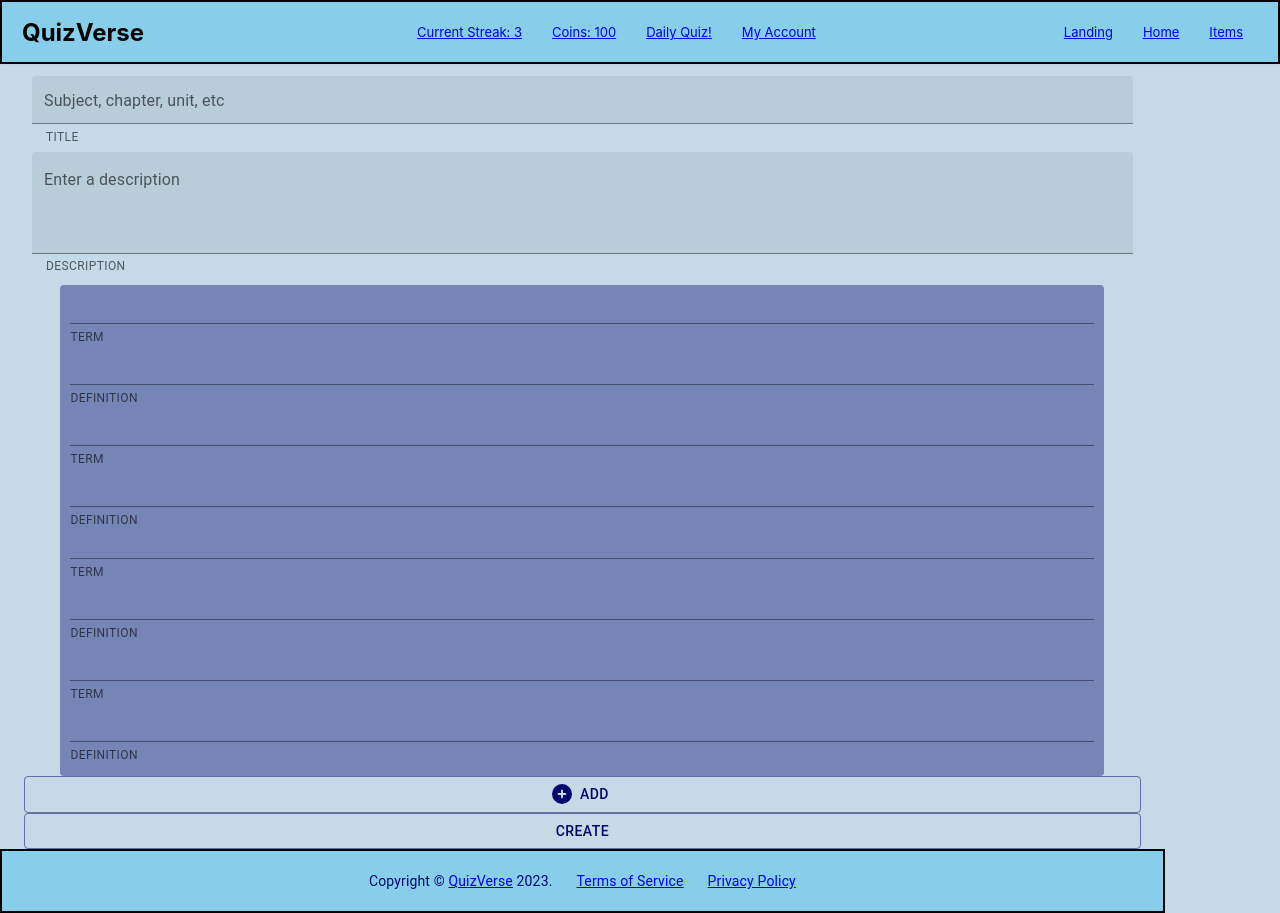
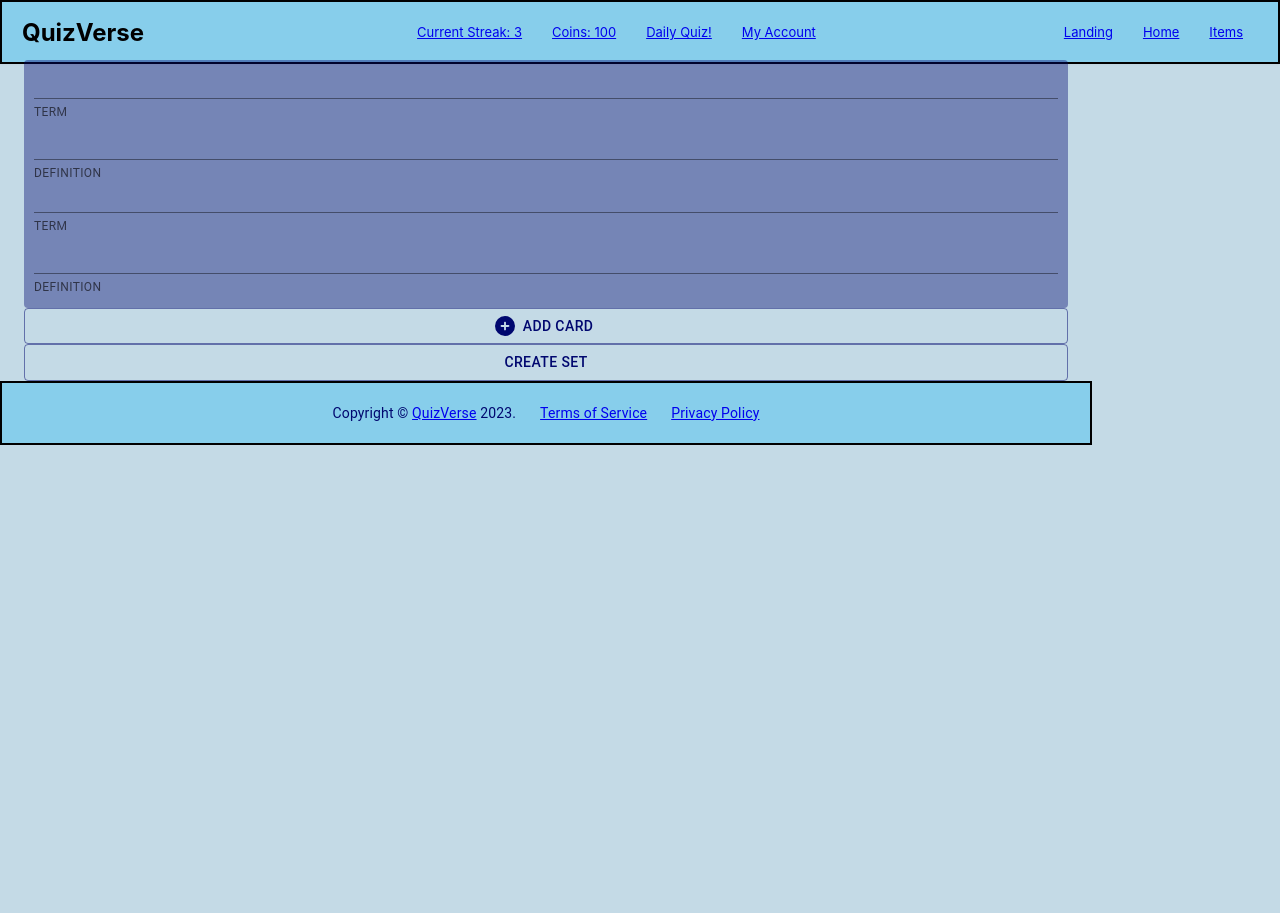
Before and after one commit to agiledev-students-spring2023/final-project-quizverse, a React (Create React App) app in the folder front-end/: page /create-set in a window 1280 px wide. After the commit the page ends 860 px from the top, so only its background shows below. Built offline with nearby package versions, Linux system fonts and the light colour scheme.

Commit message:
update to dynamic input interaction with states

```diff
--- a/front-end/src/components/CreateSet/CreateSet.js
+++ b/front-end/src/components/CreateSet/CreateSet.js
@@ -2,22 +2,29 @@ import { TextField, FormControl, Box, Stack, IconButton, Button, Container } fro
 import { useState, useEffect } from "react"
 import { FontAwesomeIcon } from '@fortawesome/react-fontawesome'
 import {faCirclePlus} from '@fortawesome/free-solid-svg-icons'
+import styles from './CreateSet.module.css';
 
 const CreateSet = (props) => {
-  const [title, setTitle] = useState("")
-  const [description, setDescription] = useState("")
+  const [title, setTitle] = useState('');
+  const [description, setDescription] = useState('');
+  const [cards, setCards] = useState([
+    {
+      term: '',
+      definiion: ''
+    }
+  ]);
 
+  function handleChange(evt) {
+    const value = evt.target.value;
+    setCards({
+      [evt.target.name]: value
+    });
+    console.log(`Field ${evt.target.name} was changed to ${value}`);
+  }
 
+  const cardElements = cards.map(() => {
     return (
-    <div>
-      <Container
-        style={{
-          display: 'flex',
-          flexDirection: 'column',
-          height: '100%',
-          overflow: 'auto',
-          overflowY: 'scroll'
-        }}>
+      <>
         <FormControl sx={{ m: 1, width: '86vw' }} variant="outlined">
           <TextField
             margin="dense"
@@ -44,7 +51,20 @@ const CreateSet = (props) => {
             }}
           />
         </FormControl>
+      </>
+    );
+  });
 
+  return (
+    <div>
+      <Container
+        style={{
+          display: 'flex',
+          flexDirection: 'column',
+          height: '100%',
+          overflow: 'auto',
+          overflowY: 'scroll'
+        }}>
         <Box
           sx={{
             width: '80vw',
@@ -54,75 +74,44 @@ const CreateSet = (props) => {
             backgroundColor: 'rgba(0, 7, 111, 0.4)',
             padding: '10px'
           }}>
+          <form onChange={handleChange}>
             <Stack spacing={1}>
               <TextField
                 id="filled-basic"
                 variant="standard"
                 size="small"
                 helperText="TERM"
-              onChange={(evt) => {}}
+                name="term1"
               />
               <TextField
                 id="filled-basic"
                 variant="standard"
                 size="small"
                 helperText="DEFINITION"
-              onChange={(evt) => {}}
+                name="def1"
               />
-            <TextField
-              id="filled-basic"
-              variant="standard"
-              size="small"
-              helperText="TERM"
-              onChange={(evt) => {}}
-            />
+            </Stack>
+          </form>
+
+          <form>
+            <Stack spacing={1}>
+              <TextField id="filled-basic" variant="standard" size="small" helperText="TERM" />
               <TextField
                 id="filled-basic"
                 variant="standard"
                 size="small"
                 helperText="DEFINITION"
-              onChange={(evt) => {}}
               />
             </Stack>
-
-          <Stack spacing={1}>
-            <TextField
-              id="filled-basic"
-              variant="standard"
-              size="small"
-              helperText="TERM"
-              onChange={(evt) => {}}
-            />
-            <TextField
-              id="filled-basic"
-              variant="standard"
-              size="small"
-              helperText="DEFINITION"
-              onChange={(evt) => {}}
-            />
-            <TextField
-              id="filled-basic"
-              variant="standard"
-              size="small"
-              helperText="TERM"
-              onChange={(evt) => {}}
-            />
-            <TextField
-              id="filled-basic"
-              variant="standard"
-              size="small"
-              helperText="DEFINITION"
-              onChange={(evt) => {}}
-            />
-          </Stack>
+          </form>
         </Box>
         <Button variant="outlined" startIcon={<FontAwesomeIcon icon={faCirclePlus} />}>
-          Add
+          Add Card
         </Button>
-        <Button variant="outlined">Create</Button>
+        <Button variant="outlined">Create Set</Button>
       </Container>
     </div>
   );
-}
+};
 
 export default CreateSet
```
Also changed, not shown: front-end/src/components/CreateSet/EditCard.js (added, +24 -0 lines). Lines whose indentation alone changed are shown as unchanged.
